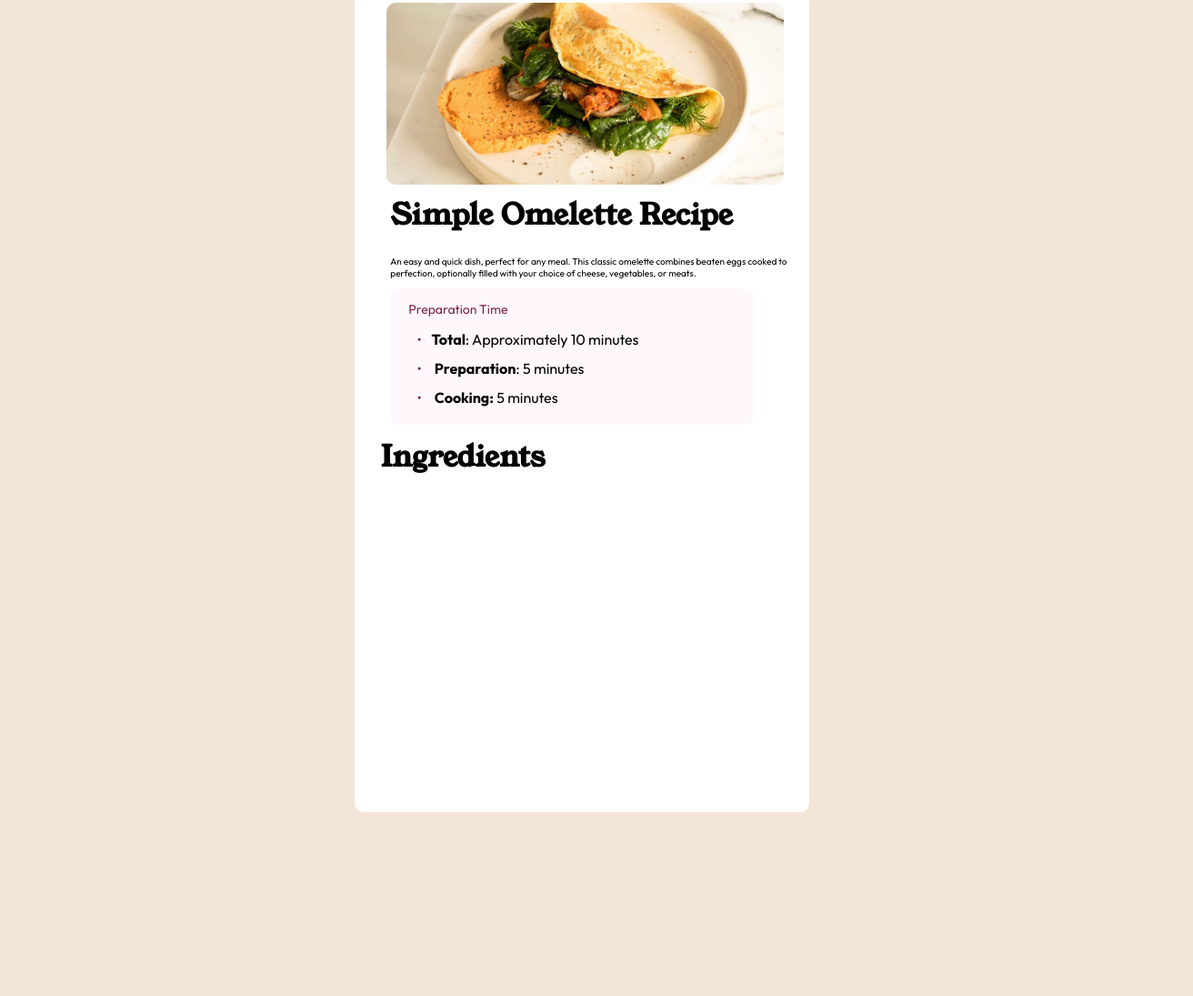
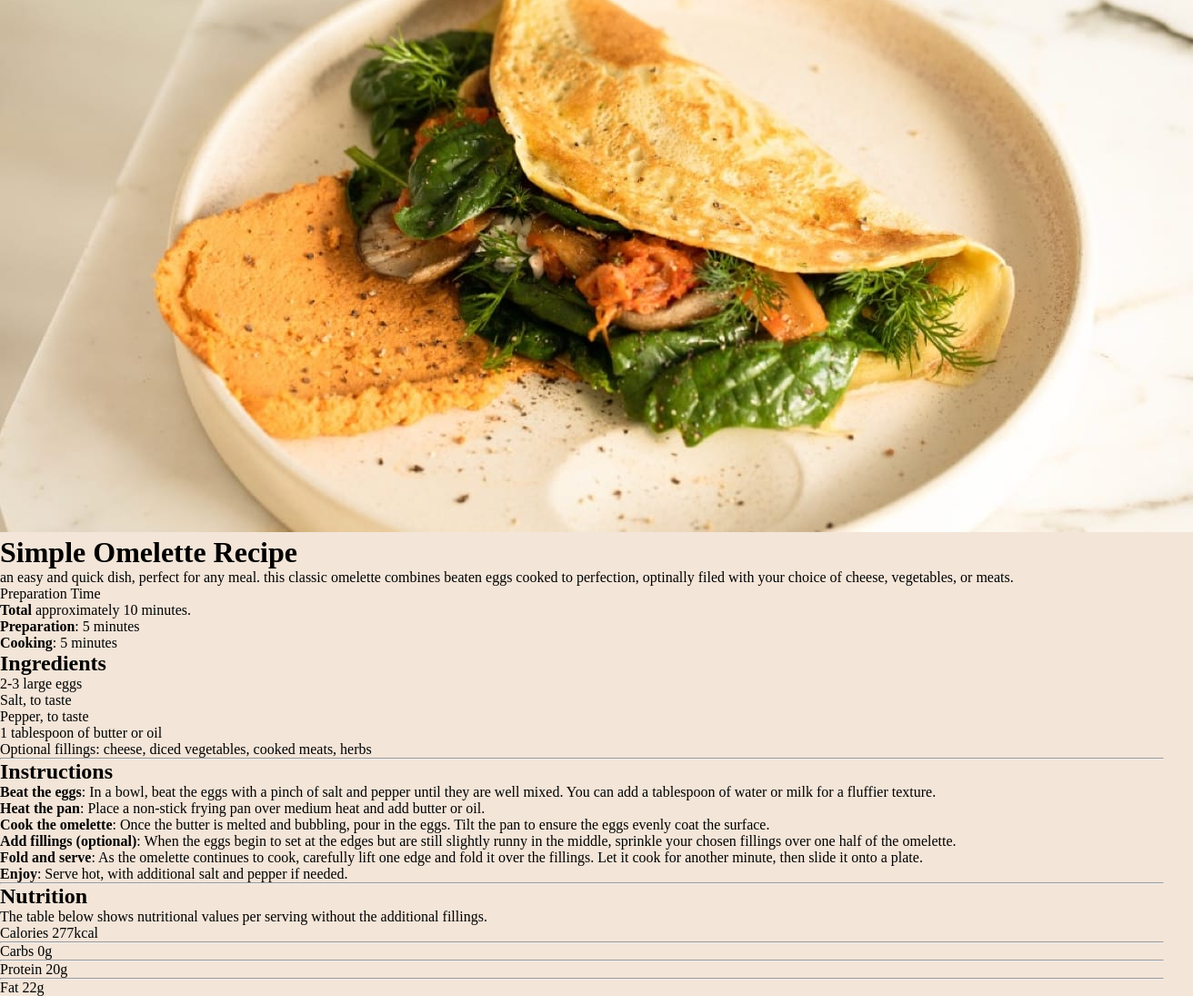
Before and after one commit to Alessandro26E/HTML-e-CSS, a plain HTML site: page Challenges/recipe-page-main/recipe-page-main/site.html in a window 1280 px wide. Shown: the part 15-1110 px from the top of the page at 91% size, 1312 px wide, since content can reach past the window. Before the commit the page ends 916 px from the top, so only its background shows below. Drawn offline with Linux system fonts and the light colour scheme.

Commit message:
atualizando

```diff
--- a/Challenges/recipe-page-main/recipe-page-main/site.html
+++ b/Challenges/recipe-page-main/recipe-page-main/site.html
@@ -1,41 +1,93 @@
 <!DOCTYPE html>
-<html lang="pt-br">
+<html lang="en">
 <head>
     <meta charset="UTF-8">
     <meta name="viewport" content="width=device-width, initial-scale=1.0">
-    <title>Site de Receitas</title>
+    <title>Document</title>
     <link rel="stylesheet" href="style.css">
+
+    <link rel="icon" type="image/png" sizes="32x32" href="./assets/images/favicon-32x32.png">
 </head>
 <body>
-    <div class="PrincipalDiv">
-        <img id="ImgOmelet" src="assets/images/image-omelette.jpeg">
+    <header>
+        <picture>
+            <source media="(max-width: 800px)" srcset="">
+            <img src="assets/images/image-omelette.jpeg" alt="">
+        </picture>
 
-        <div class="TextosPrincipais">
-            <h1>Simple Omelette Recipe</h1>
-
-            <p id="SegText">
-                An easy and quick dish, perfect for any meal. This classic omelette combines beaten eggs cooked
-                to perfection, optionally filled with your choice of cheese, vegetables, or meats.
-            </p>
-
-            <div class="PreparationTime">
-                 <p id="PreparationTimeText">Preparation Time</p>
-
-                 <div class="Lista">
-                    <ul>
-                        <li><span style="font-weight: bold;">Total</span>: Approximately 10 minutes</li>
-                        <li> <span style="font-weight: bold;">Preparation</span>: 5 minutes</li>
-                        <li> <span style="font-weight: bold;">Cooking:</span> 5 minutes</li>
-                     </ul>
-
-                     <h1>Ingredients</h1>
-                 </div>
+        <h1>Simple Omelette Recipe</h1>
+        <p>an easy and quick dish, perfect for any meal. this classic omelette combines beaten eggs cooked to perfection, optinally filed with your choice of cheese, vegetables, or meats.</p>
+    </header>
 
 
+    <main>
+        <article>
+            Preparation Time
 
+            <nav class="PrimeiraLista">
+                <ul>
+                    <li><span id="BoldText">Total</span> approximately 10 minutes.</li>
+                    <li><span id="BoldText">Preparation</span>: 5 minutes</li>
+                    <li><span id="BoldText">Cooking</span>: 5 minutes</li>
+                </ul>
+            </nav>
+
+            <h2>Ingredients</h2>
+
+            <nav class="SegundaLista">
+                <ul>
+                    <li>2-3 large eggs</li>
+                    <li>Salt, to taste</li>
+                    <li>Pepper, to taste</li>
+                    <li>1 tablespoon of butter or oil</li>
+                    <li>Optional fillings: cheese, diced vegetables, cooked meats, herbs</li>
+                </ul>
+            </nav>
+
+            <hr>
+
+            <aside>
+                <h2>Instructions</h2>
+
+                <nav class="TerceiraLista">
+                    <ol>
+                        <li><span id="BoldText">Beat the eggs</span>: In a bowl, beat the eggs with a pinch of salt and pepper until they are well mixed. You can add a tablespoon of water or milk for a fluffier texture.</li>
+
+                        <li><span id="BoldText">Heat the pan</span>: Place a non-stick frying pan over medium heat and add butter or oil.</li>
+
+                        <li><span id="BoldText">Cook the omelette</span>: Once the butter is melted and bubbling, pour in the eggs. Tilt the pan to ensure the eggs evenly coat the surface.</li>
+
+                        <li><span id="BoldText">Add fillings (optional)</span>: When the eggs begin to set at the edges but are still slightly runny in the
+                            middle, sprinkle your chosen fillings over one half of the omelette.</li>
+
+                        <li><span id="BoldText">Fold and serve</span>: As the omelette continues to cook, carefully lift one edge and fold it over the
+                            fillings. Let it cook for another minute, then slide it onto a plate.</li>
+
+                        <li><span id="BoldText">Enjoy</span>: Serve hot, with additional salt and pepper if needed.</li>
+                    </ol>
+                </nav>
+            </aside>
+
+            <hr>
+
+            <h1>Nutrition</h1>
+            <p>The table below shows nutritional values per serving without the additional fillings.</p>
+
+            <div class="UltimaLista">
+                <span class="TextPrinci">Calories</span>
+                <span class="TextDesc">277kcal</span><br>
+                <hr>
+                <span class="TextPrinci">Carbs</span>
+                <span class="TextDesc">0g</span><br>
+                <hr>
+                <span class="TextPrinci">Protein</span>
+                <span class="TextDesc">20g</span><br>
+                <hr>
+                <span class="TextPrinci">Fat</span>
+                <span class="TextDesc">22g</span><br>
             </div>
-        </div>
 
-    </div>
+        </article>
+    </main>
 </body>
 </html>
--- a/Challenges/recipe-page-main/recipe-page-main/style.css
+++ b/Challenges/recipe-page-main/recipe-page-main/style.css
@@ -1,78 +1,18 @@
 @charset "UTF-8";
+
 @import url('https://fonts.googleapis.com/css2?family=Young+Serif&display=swap');
 
 @import url('https://fonts.googleapis.com/css2?family=Outfit:wght@100..900&family=Young+Serif&display=swap');
 
+* {
+    margin: 0;
+    padding: 0;
+}
+
 body {
-    font-size: 16px;
     background-color: #F3E5D8;
 }
 
-.PrincipalDiv{
-    margin: 0 auto;
-    display: flex;
-    justify-content: center;
-    width: 500px;
-    height: 900px;
-    background-color: white;
-    border-radius: 10px;
+#BoldText {
+    font-weight: bold;
 }
-
-.TextosPrincipais{
-    font-family: Young Serif;
-    font-weight: 400;
-    margin-top: 200px;
-    margin-left: -433px;
-    justify-content: left;
-
-}
-
-.PreparationTime {
-    display: flex;
-    width: 400px;
-    height: 150px;
-    background-color: #FFF7FC;
-    border-radius: 10px;
-}
-
-#PreparationTimeText {
-    font-family: Outfit;
-    color: hsl(332, 51%, 32%);
-    font-size: 14px;
-    margin-left: 20px;
-}
-
-
-#SegText {
-    font-family: Outfit;
-    font-size: 10px;
-}
-
-#ImgOmelet{
-    width: 440px;
-    height: 200px;
-    border-radius: 10px;
-    margin-top: 10px;
-    margin-left: 35px;
-}
-
-
-.PreparationTime ul li{
-    font-family: Outfit;
-    list-style-type: none;
-    padding-left: 0px;
-
-}
-
-.PreparationTime .Lista {
-    margin-top: 30px;
-    margin-left: -140px;
-}
-
-.PreparationTime .Lista  ul li::before{
-    content: "\2022";
-    display: inline-block;
-    width: 1em;
-    height: 2em;
-    color: hsl(332, 51%, 32%);
-}
```
Also changed, not shown: Challenges/recipe-page-main/recipe-page-main/index.html (+1 -2 lines), Praticas/Pratica 6/index.html (added, +13 -0 lines).
